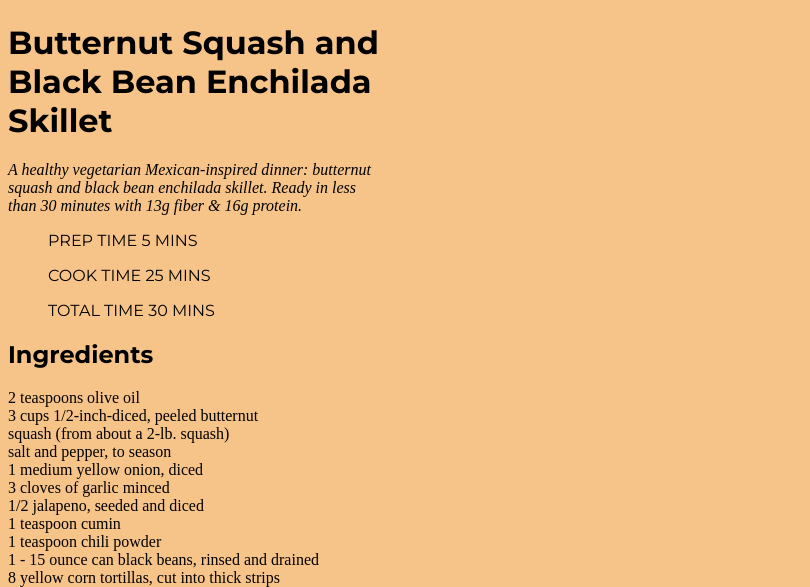
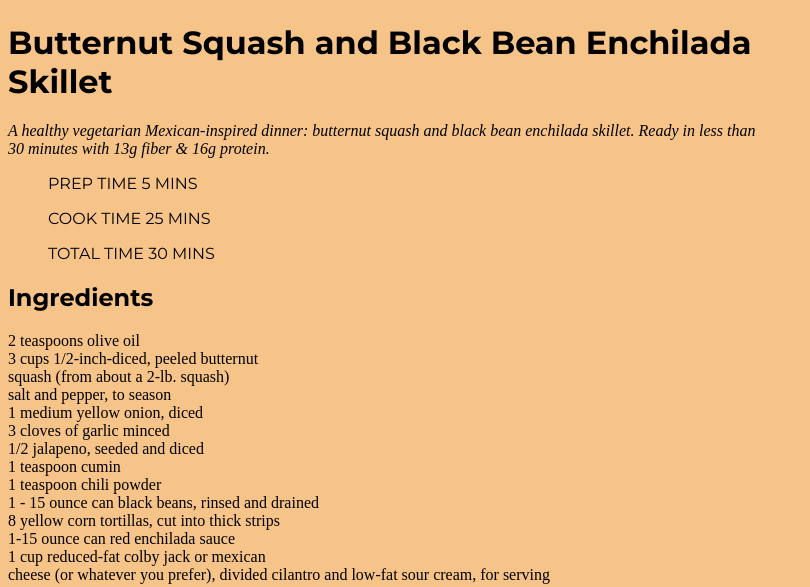
Before and after one commit to zoenewton/iffall2019, a plain HTML site: page recipe/index.html in a window 1280 px wide. Shown: the part 292-879 px from the top of the page, without its empty margins (0-810 px from the left). Drawn offline with Linux system fonts and the light colour scheme; a web font is replaced by a local one.

Commit message:
Add files via upload

```diff
--- a/recipe/index.html
+++ b/recipe/index.html
@@ -3,6 +3,7 @@
 <head>
 	<link rel="stylesheet" type="text/css" href="styles..css">
 	<link href="https://fonts.googleapis.com/css?family=Jomolhari|Montserrat:300,300i,400,600,700&display=swap" rel="stylesheet">
+	<meta name="viewport" content="width=device-width, initial-scale=1.0">
 	<title>Butternut Squash <br>
 	and Black Bean Enchilada Skillet</title>
 </head>
--- a/recipe/styles..css
+++ b/recipe/styles..css
@@ -6,8 +6,8 @@ h1{
 body{
 	max-width: 750px;
 	box-sizing: border-box;
-	width: 375px;
-	height: 812px;
+	/*width: 375px;
+	height: 812px;*/
 	background-color: rgb(246, 195, 137);
 }
 #description{
```
